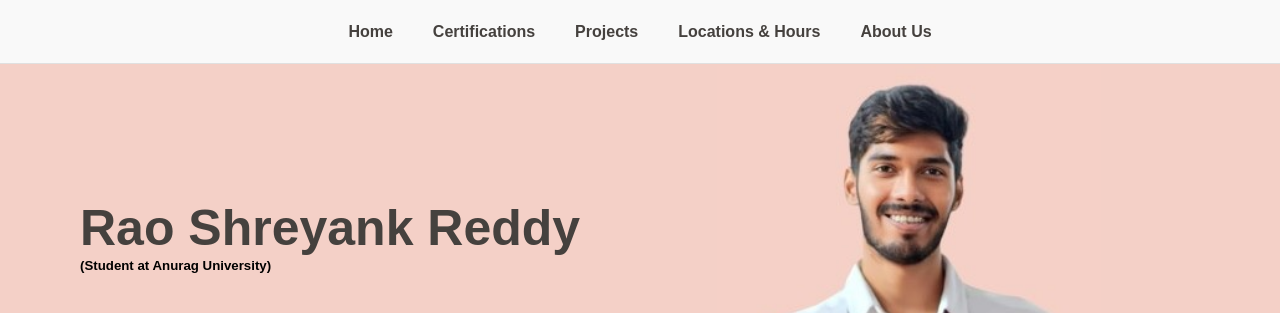
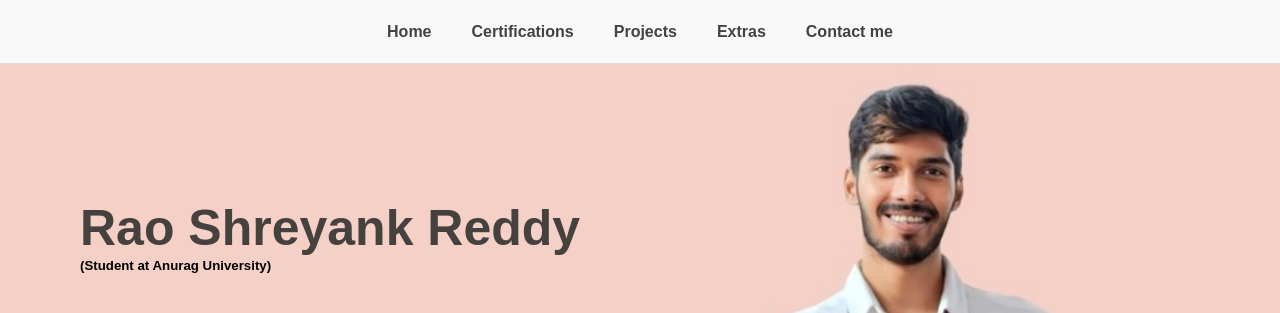
Before and after one commit to shreyank-reddy/portfolio-, a plain HTML site: page index.html in a window 1280 px wide. Shown: the top 313 px of the page. Drawn offline with Linux system fonts and the light colour scheme.

Commit message:
Update index.html

```diff
--- a/index.html
+++ b/index.html
@@ -1110,8 +1110,8 @@ width: 50%;
 				<li><a href="#">Home</a></li>
 				<li><a href="#Certifications">Certifications</a></li>
 				<li><a href="#Projects">Projects</a></li>
-				<li><a href="#locate">Locations &amp; Hours</a></li>
-				<li><a href="#About Us">About Us</a></li>
+				<li><a href="#locate">Extras</a></li>
+				<li><a href="#Contact me">Contact me </a></li>
 			</ul>
 		</nav>
 
@@ -1274,8 +1274,8 @@ width: 50%;
 				</ul>
 			</li>
 		</ul>
-	</section>
-
+	</section id="Contact me">
+	<section>
     <div class="video">
         <img src="https://i.ytimg.com/vi/cr3Bf53Lseo/maxresdefault.jpg" alt="logo"/>
         <div class="overlay">
@@ -1295,5 +1295,6 @@ width: 50%;
             </div>
         </div>
     </div>
+		</section>
 </body>
 </html>
```
